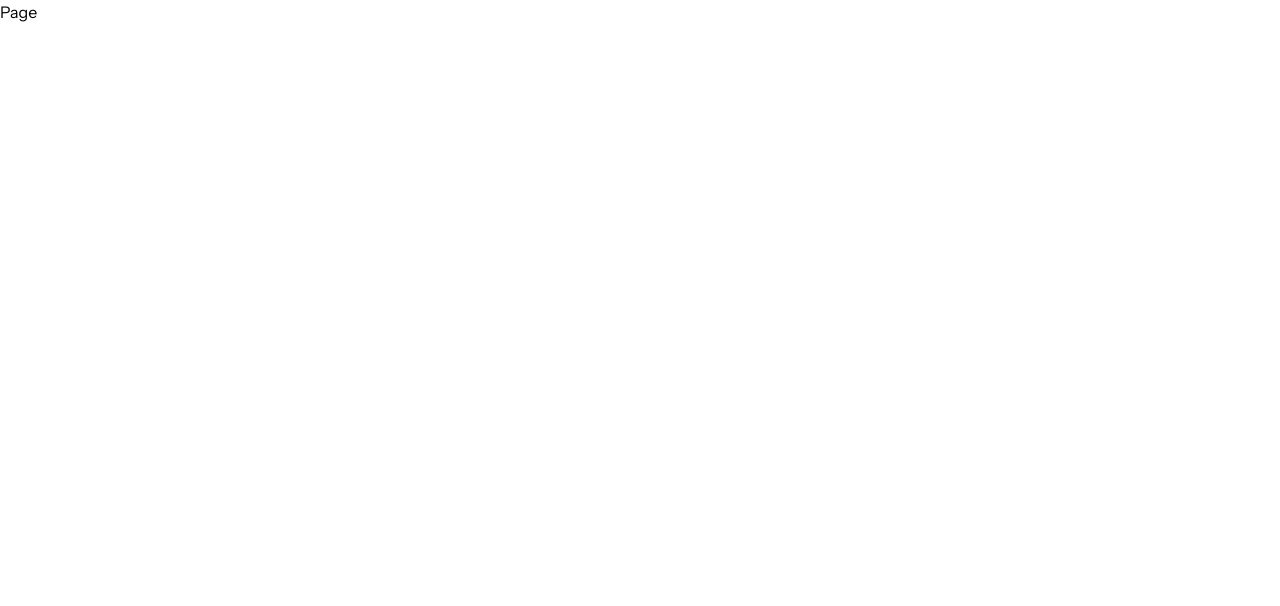
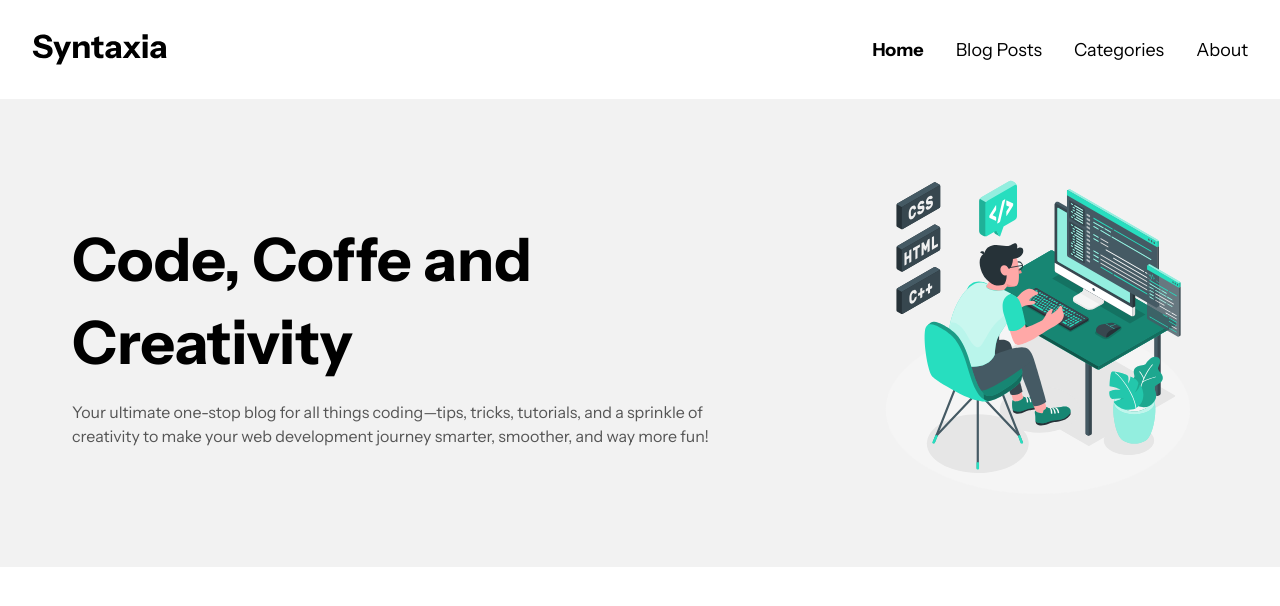
Before and after one commit to rach-syahputra/syntaxia, a Next.js app: page / in a window 1280 px wide. Shown: the top 606 px of the page. Built offline with nearby package versions, Linux system fonts and the light colour scheme.

Commit message:
add hero component

```diff
--- /dev/null
+++ b/src/app/(home)/_components/hero.tsx
@@ -0,0 +1,28 @@
+import Image from 'next/image'
+
+export default function Hero() {
+  return (
+    <div className='bg-light flex h-auto w-full items-center justify-center py-16'>
+      <div className='flex w-full max-w-full flex-col items-center justify-between gap-8 px-4 md:flex-row md:px-8 lg:max-w-screen-xl lg:gap-16 xl:gap-24'>
+        <div className='flex flex-col gap-4'>
+          <h1 className='text-4xl font-bold leading-snug md:text-5xl md:leading-snug lg:text-6xl lg:leading-snug'>
+            Code, Coffe and Creativity
+          </h1>
+          <p className='text-dark-gray'>
+            Your ultimate one-stop blog for all things coding—tips, tricks,
+            tutorials, and a sprinkle of creativity to make your web development
+            journey smarter, smoother, and way more fun!
+          </p>
+        </div>
+        <Image
+          src='/hero.svg'
+          alt='hero image'
+          width={300}
+          height={300}
+          loading='eager'
+          className='h-auto w-full max-w-[240px] lg:max-w-[340px]'
+        />
+      </div>
+    </div>
+  )
+}
--- /dev/null
+++ b/src/app/(home)/layout.tsx
@@ -0,0 +1,10 @@
+import Navbar from '@/components/navbar'
+
+export default function Layout({ children }: { children: React.ReactNode }) {
+  return (
+    <>
+      <Navbar />
+      <div className='w-screen'>{children}</div>
+    </>
+  )
+}
--- /dev/null
+++ b/src/app/(home)/page.tsx
@@ -0,0 +1,9 @@
+import Hero from './_components/hero'
+
+export default function Home() {
+  return (
+    <>
+      <Hero />
+    </>
+  )
+}
--- a/src/app/page.tsx
+++ /dev/null
@@ -1,3 +0,0 @@
-export default function Home() {
-  return <div className=''>Page</div>
-}
```
Also changed, not shown: public/hero.svg (added).
